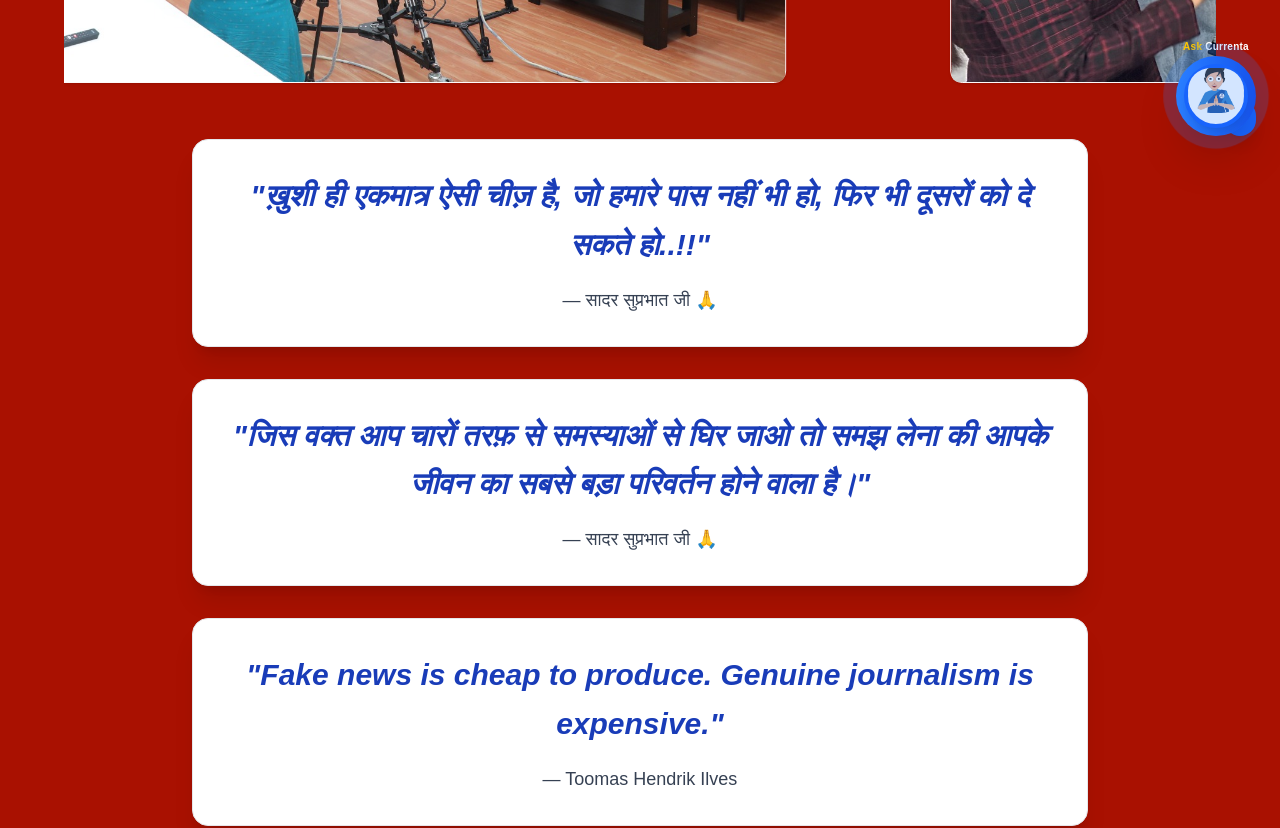
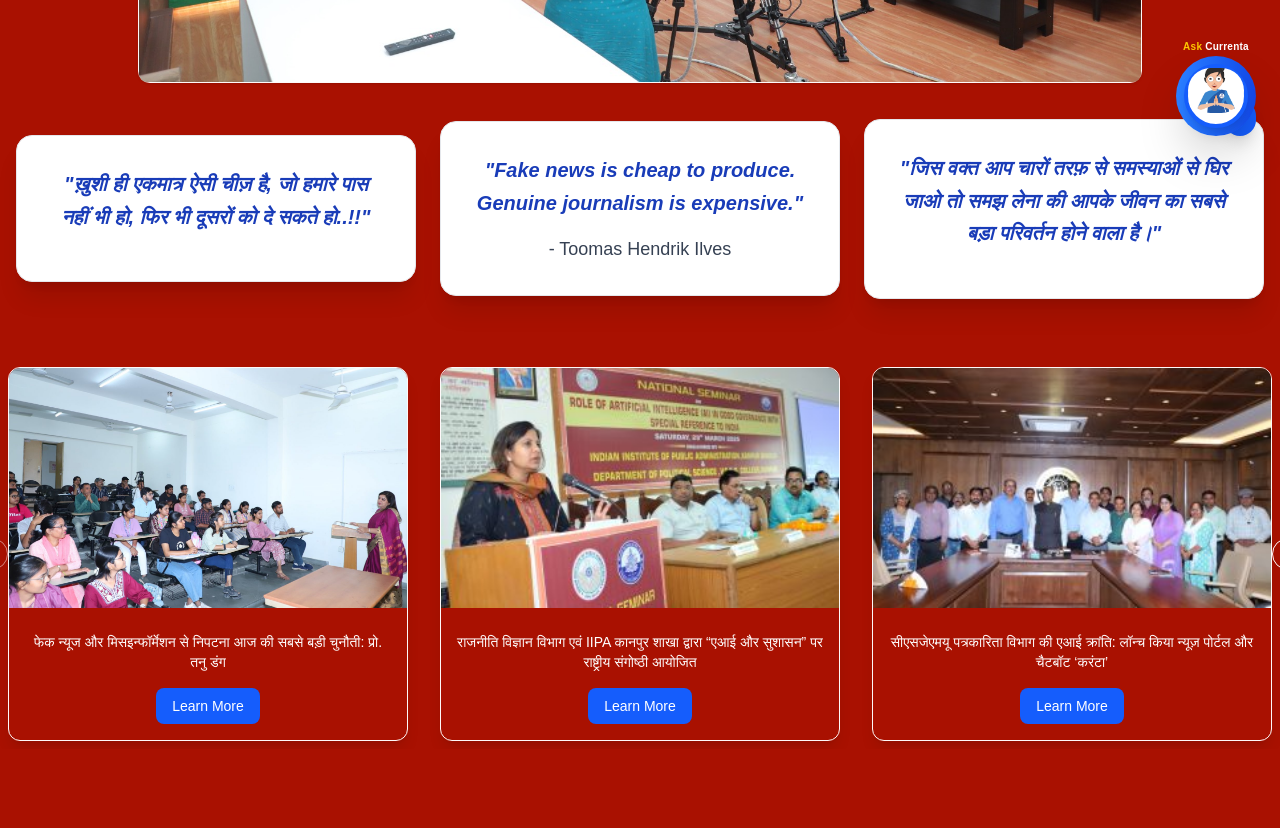
Before and after one commit to Sujitmaurya123/djmc, a Next.js app: page / in a window 1280 px wide. Shown: the part 640-1468 px from the top of the page. Built offline with nearby package versions, Linux system fonts and the light colour scheme.

Commit message:
chat QAs and Chnage Home Page

```diff
--- a/src/app/courses/page.tsx
+++ b/src/app/courses/page.tsx
@@ -190,8 +190,41 @@ export default function Home() {
                             </div>
                         }
                     />
+
+                    <ProgramAccordion
+                        title="M.A. Film Making (MAFM)"
+                        content={
+                            <div className="space-y-4">
+                                <p className="text-white">
+                                    The inclination for higher learning in the field of Film, Media and Communication sciences is the driving force in designing of Curriculum for the Post Graduate courses. In this course, the students customised to more serious and volatile issues looming within our society. As students from all educational backgrounds are admitted to this course the paradigm of learning also increases phenomenally. To ensure that every individual student can utilize the course to the fullest only a limited number of seats are released every academic year.
+
+                                </p>
+
+                                <div className="grid grid-cols-1 md:grid-cols-2 gap-4">
+                                    <div className=" p-4 rounded-md">
+                                        <h3 className="font-medium">Eligibility</h3>
+                                        <p> Graduation in any stream from a recognized university/Institute</p>
+                                    </div>
+                                    <div className=" p-4 rounded-md">
+                                        <h3 className="font-medium">Duration</h3>
+                                        <p>2 Years</p>
+                                    </div>
+                                    <div className=" p-4 rounded-md">
+                                        <h3 className="font-medium">Intake</h3>
+                                        <p>30</p>
+                                    </div>
+                                    <div className=" p-4 rounded-md">
+                                        <h3 className="font-medium">Program Fee</h3>
+                                        <p>51,200/- Yearly</p>
+                                    </div>
+                                </div>
+
+
+                            </div>
+                        }
+                    />
                 </div>
-                <div className="mt-5 border border-white bg-red-500 p-4 hover:bg-blue-300">MA(FILM MAKING) --- 51200/- (ONE YEAR)</div>
+
             </section>
 
             {/* <footer className="bg-gray-800 text-white p-6 mt-12">
--- a/src/components/chatbot/Chatbot.tsx
+++ b/src/components/chatbot/Chatbot.tsx
@@ -36,7 +36,7 @@ const faqData = [
         "answer": "Applications can be submitted online through the university’s website/Samarth Portal."
     },
     {
-        "question": "What documents are required for admission?",
+        "question": "documents are required for admission?",
         "answer": "The required documents include Mark sheets (10th, 12th, and graduation for MAJMC), Transfer Certificate (TC), Character Certificate, Aadhaar Card, and recent passport-size photographs."
 
     },
@@ -67,7 +67,7 @@ const faqData = [
     },
     {
         "question": "Courses Fees",
-        "answer":"BAJMC --- 31200/- (ONE YEAR)"
+        "answer": "BAJMC --- 31200/- (ONE YEAR),MAJMC --- 41200/- (ONE YEAR),PGDJMC --- 42200/- (ONE YEAR),MAJMC(LATERAL ENTRY) --- 42000/- (ONE YEAR),MA(FILM MAKING) --- 51200/- (ONE YEAR)"
     },
     {
         "question": "Are there any scholarships or financial aid options available?",
@@ -155,6 +155,16 @@ const faqData = [
     {
         "question": "Facilities",
         "answer": "TV Studio,Media Lab,Computer Lab,Library,Editing room"
+
+    },
+    {
+        "question": "Hostel Facilities",
+        "answer": "Yes, both boy’s and girl’s hostels are available on the campus."
+
+    },
+    {
+        "question": "Hostel ",
+        "answer": "Yes, both boy’s and girl’s hostels are available on the campus."
 
     }
 ];
--- a/src/components/home-sections/Quote-section.tsx
+++ b/src/components/home-sections/Quote-section.tsx
@@ -7,34 +7,34 @@ const QuoteSection: React.FC = () => {
     const quotes = [
         {
             text: "ख़ुशी ही एकमात्र ऐसी चीज़ है, जो हमारे पास नहीं भी हो, फिर भी दूसरों को दे सकते हो..!!",
-            author: "सादर सुप्रभात जी 🙏",
+            // author: "सादर सुप्रभात जी 🙏",
+        },
+        {
+            text: "Fake news is cheap to produce. Genuine journalism is expensive.",
+            author: " - Toomas Hendrik Ilves",
         },
         {
             text: "जिस वक्त आप चारों तरफ़ से समस्याओं से घिर जाओ तो समझ लेना की आपके जीवन का सबसे बड़ा परिवर्तन होने वाला है।",
-            author: "सादर सुप्रभात जी 🙏",
-        },
-        {
-            text: "Fake news is cheap to produce. Genuine journalism is expensive.",
-            author: "Toomas Hendrik Ilves",
+            // author: "सादर सुप्रभात जी 🙏",
         },
     ];
 
     return (
-        <section className="w-full py-10 px-4 sm:px-6 lg:px-8 flex flex-col items-center gap-8 ">
+        <section className="w-full py-5 px-2 sm:px-3 lg:px-4 flex lg:flex-row flex-col items-center gap-6 ">
             {quotes.map((quote, index) => (
                 <motion.div
                     key={index}
-                    className="w-full max-w-4xl mx-auto text-center p-6 sm:p-8 bg-white shadow-xl rounded-2xl border border-gray-200"
+                    className="w-full max-w-xl mx-auto text-center p-6 sm:p-8 bg-white shadow-xl rounded-2xl border border-gray-200"
                     initial={{ opacity: 0, y: 30 }}
                     whileInView={{ opacity: 1, y: 0 }}
                     transition={{ duration: 0.8, delay: index * 0.2 }}
                     viewport={{ once: true }}
                 >
-                    <blockquote className="text-xl sm:text-2xl md:text-3xl font-semibold italic text-blue-800 leading-relaxed">
+                    <blockquote className="text-xl sm:text-xl md:text-xl font-semibold italic text-blue-800 leading-relaxed">
                         &quot;{quote.text}&quot;
                     </blockquote>
                     <p className="mt-4 text-base sm:text-lg text-gray-700 font-medium">
-                        — {quote.author}
+                         {quote.author}
                     </p>
                 </motion.div>
             ))}
```
